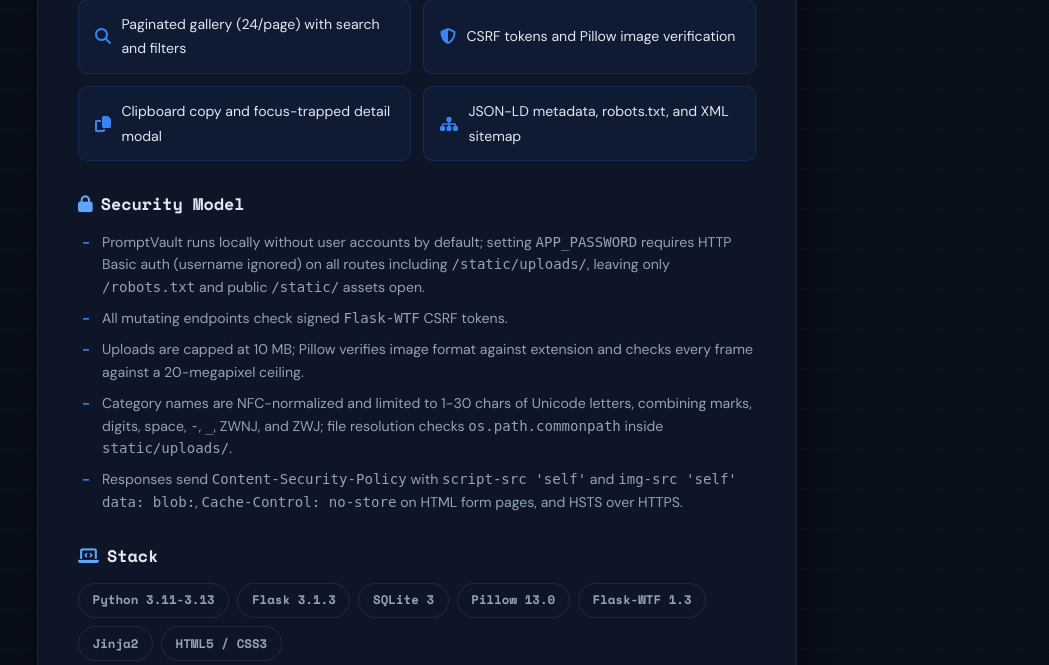
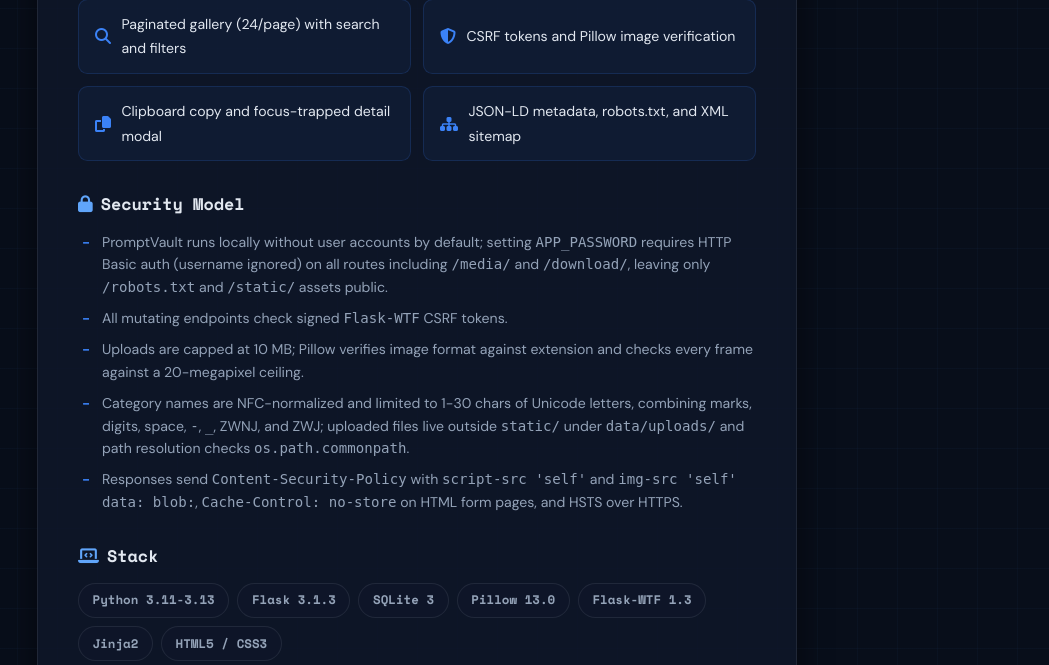
Before and after one commit to Adel-dev-2001/PromptVault, a Flask app: page /about in a window 1280 px wide. Shown: the part 592-1257 px from the top of the page, without its empty margins (223-1272 px from the left). Run offline with Flask 3, Linux system fonts and the light colour scheme; some libraries are stand-ins or nearby versions.

Commit message:
docs: bullet README architecture, align upload paths, and simplify CHANGELOG
Split README Architecture into concise bullet points without duplicating Security Model, document data/uploads, UPLOAD_FOLDER, and /media/ across README, templates/about.html, and index.html, and fold CHANGELOG.md v1.0.0 into a single honest initial-release Added list.

```diff
--- a/index.html
+++ b/index.html
@@ -348,7 +348,7 @@
                         <p>
                             This GitHub Pages page runs purely in your browser using <code>localStorage</code>
                             and has no backend database. Storage is local to the current browser and limited
-                            by browser quota. For disk storage under <code>static/uploads/</code>, SQLite
+                            by browser quota. For disk storage under <code>data/uploads/</code>, SQLite
                             queries, CSRF protection, and server-side Pillow verification, run the Flask
                             application from the repository.
                         </p>
--- a/templates/about.html
+++ b/templates/about.html
@@ -50,10 +50,10 @@
             <section class="about-section">
                 <h2><i class="fas fa-lock" aria-hidden="true"></i> Security Model</h2>
                 <ul class="specs-list">
-                    <li>PromptVault runs locally without user accounts by default; setting <code>APP_PASSWORD</code> requires HTTP Basic auth (username ignored) on all routes including <code>/static/uploads/</code>, leaving only <code>/robots.txt</code> and public <code>/static/</code> assets open.</li>
+                    <li>PromptVault runs locally without user accounts by default; setting <code>APP_PASSWORD</code> requires HTTP Basic auth (username ignored) on all routes including <code>/media/</code> and <code>/download/</code>, leaving only <code>/robots.txt</code> and <code>/static/</code> assets public.</li>
                     <li>All mutating endpoints check signed <code>Flask-WTF</code> CSRF tokens.</li>
                     <li>Uploads are capped at 10 MB; Pillow verifies image format against extension and checks every frame against a 20-megapixel ceiling.</li>
-                    <li>Category names are NFC-normalized and limited to 1-30 chars of Unicode letters, combining marks, digits, space, <code>-</code>, <code>_</code>, ZWNJ, and ZWJ; file resolution checks <code>os.path.commonpath</code> inside <code>static/uploads/</code>.</li>
+                    <li>Category names are NFC-normalized and limited to 1-30 chars of Unicode letters, combining marks, digits, space, <code>-</code>, <code>_</code>, ZWNJ, and ZWJ; uploaded files live outside <code>static/</code> under <code>data/uploads/</code> and path resolution checks <code>os.path.commonpath</code>.</li>
                     <li>Responses send <code>Content-Security-Policy</code> with <code>script-src 'self'</code> and <code>img-src 'self' data: blob:</code>, <code>Cache-Control: no-store</code> on HTML form pages, and HSTS over HTTPS.</li>
                 </ul>
             </section>
```
Also changed, not shown: CHANGELOG.md, README.md.
